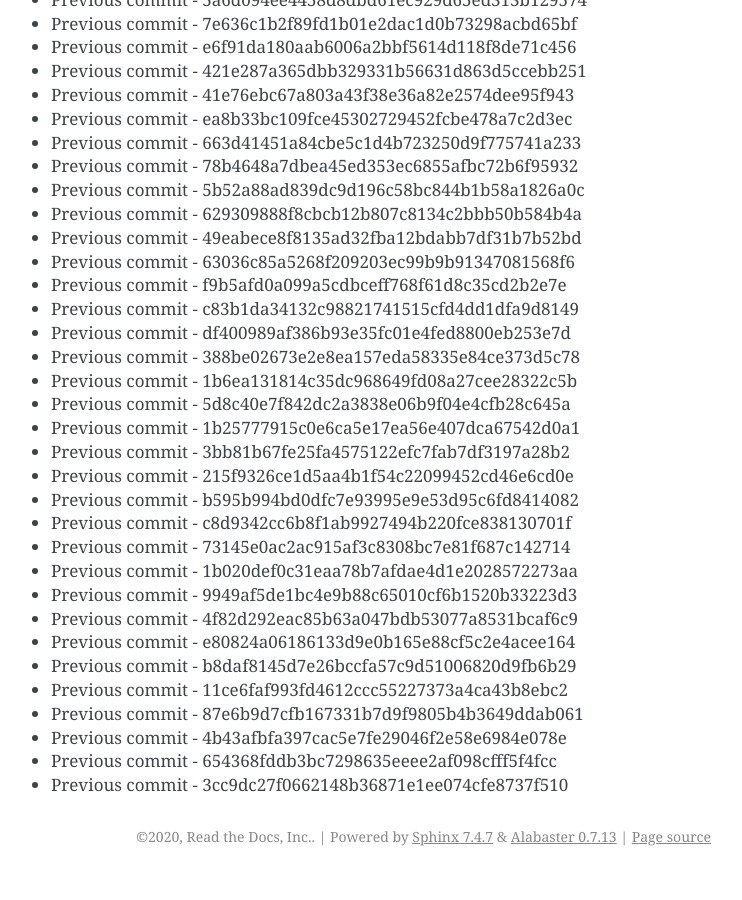
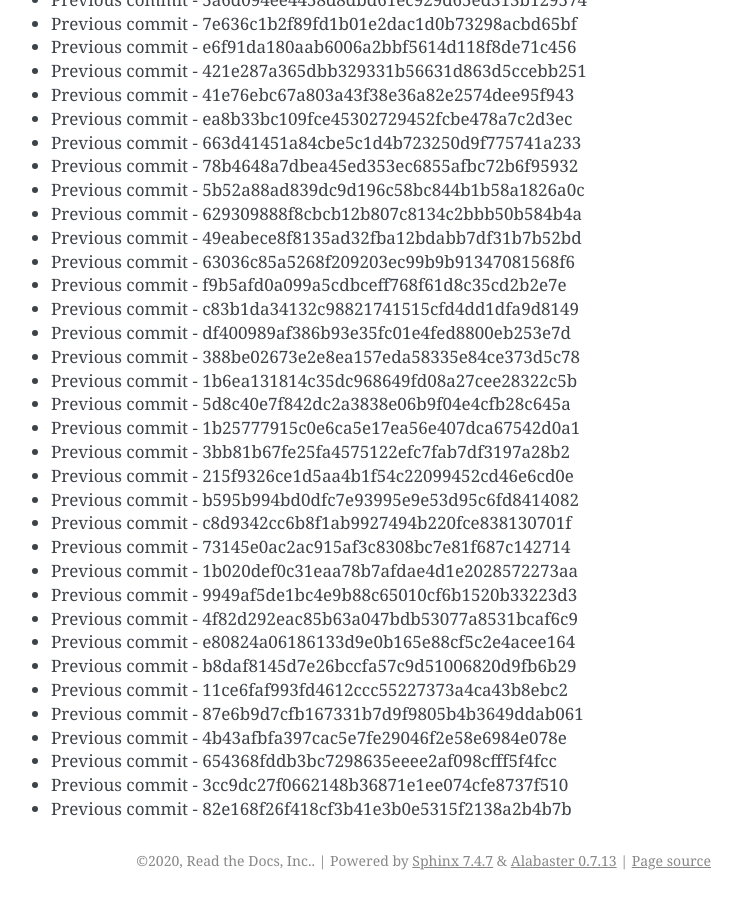
Before and after one commit to readthedocs/rtd-git-stresstest, a Sphinx documentation site: the page built from docs/updates.rst, in a window 1280 px wide and 900 px high, scrolled down 43728 px. Shown: the whole window, without its empty margins (399-1141 px from the left). Built offline with Sphinx 7.4.7, drawn with Linux system fonts in a browser that asks for light colours; before the commit the page ends 44604 px from its top, so only the background shows below that.

Commit message:
Generating commit from previous: 82e168f26f418cf3b41e3b0e5315f2138a2b4b7b

```diff
--- a/docs/updates.rst
+++ b/docs/updates.rst
@@ -1869,3 +1869,4 @@
 * Previous commit - 4b43afbfa397cac5e7fe29046f2e58e6984e078e
 * Previous commit - 654368fddb3bc7298635eeee2af098cfff5f4fcc
 * Previous commit - 3cc9dc27f0662148b36871e1ee074cfe8737f510
+* Previous commit - 82e168f26f418cf3b41e3b0e5315f2138a2b4b7b
```
